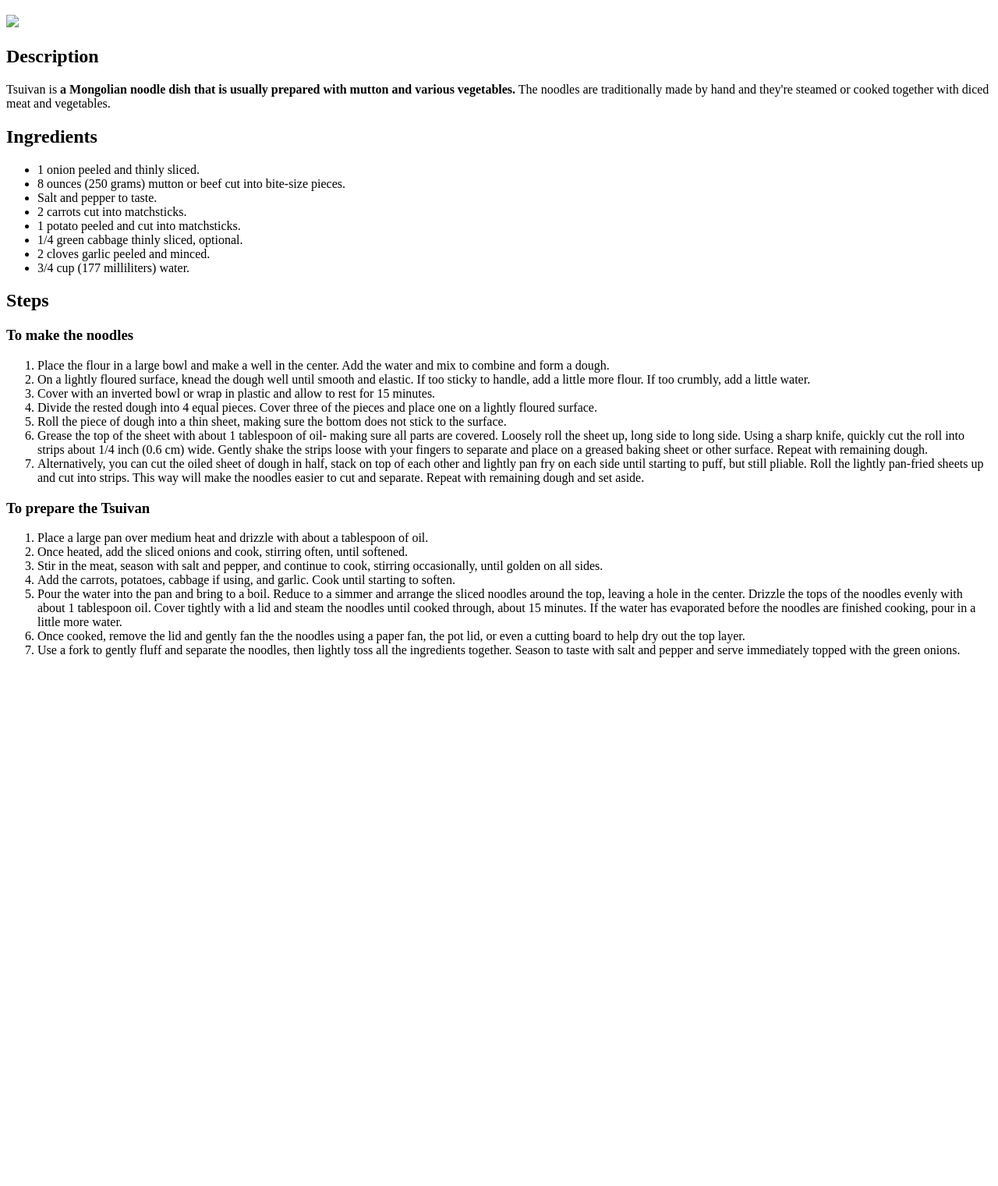
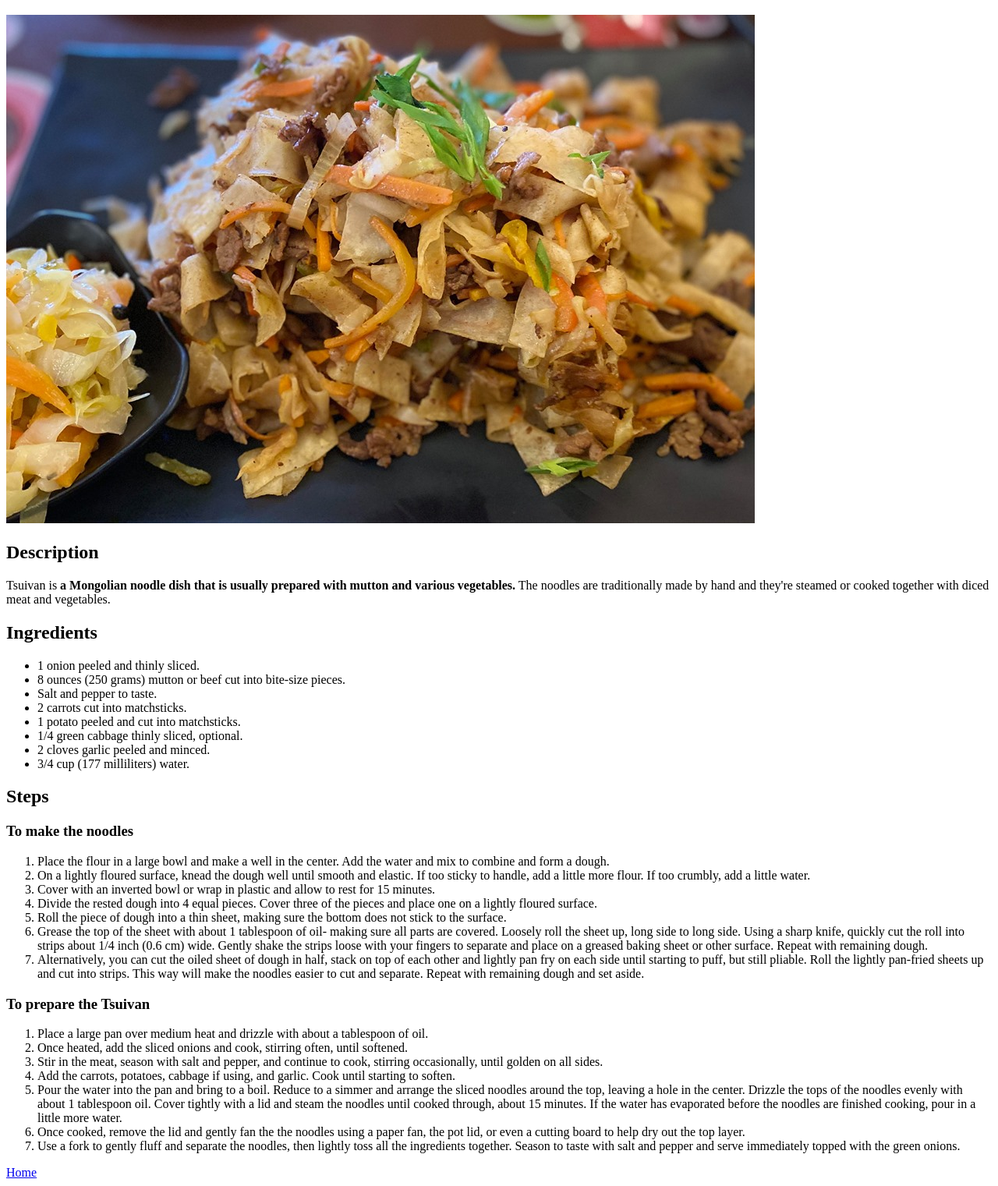
Before and after one commit to bminleg/odin-recipes, a plain HTML site: page recipes/tsuivan.html in a window 1280 px wide. Shown: the part 61-1582 px from the top of the page at 78% size. Before the commit the page ends 920 px from the top, so only its background shows below. Drawn offline with Linux system fonts and the light colour scheme.

Commit message:
Edit index.html

```diff
--- a/recipes/tsuivan.html
+++ b/recipes/tsuivan.html
@@ -7,7 +7,7 @@
 <body>
     <h1>Tsuivan</h1>
     <img
-    src="../links-and-images/tsuivan.jpg">
+    src="../images/tsuivan.jpg">
     <h2>Description</h2>
         <p>Tsuivan is <strong>a Mongolian noodle dish that is usually prepared with mutton and various vegetables.</strong> The noodles are traditionally made by hand and they're steamed or cooked together with diced meat and vegetables.</P>
     <h2>Ingredients</h2>
@@ -43,7 +43,7 @@
             <li>Once cooked, remove the lid and gently fan the the noodles using a paper fan, the pot lid, or even a cutting board to help dry out the top layer.</li>
             <li>Use a fork to gently fluff and separate the noodles, then lightly toss all the ingredients together. Season to taste with salt and pepper and serve immediately topped with the green onions.</li>
         </ol>
-
+        <a href="../index.html">Home</a>
 
 </body>
 </html>
```
Also changed, not shown: index.html (+1 -0 lines), recipes/burger.html (+2 -1 lines), recipes/paste.html (+2 -1 lines).
